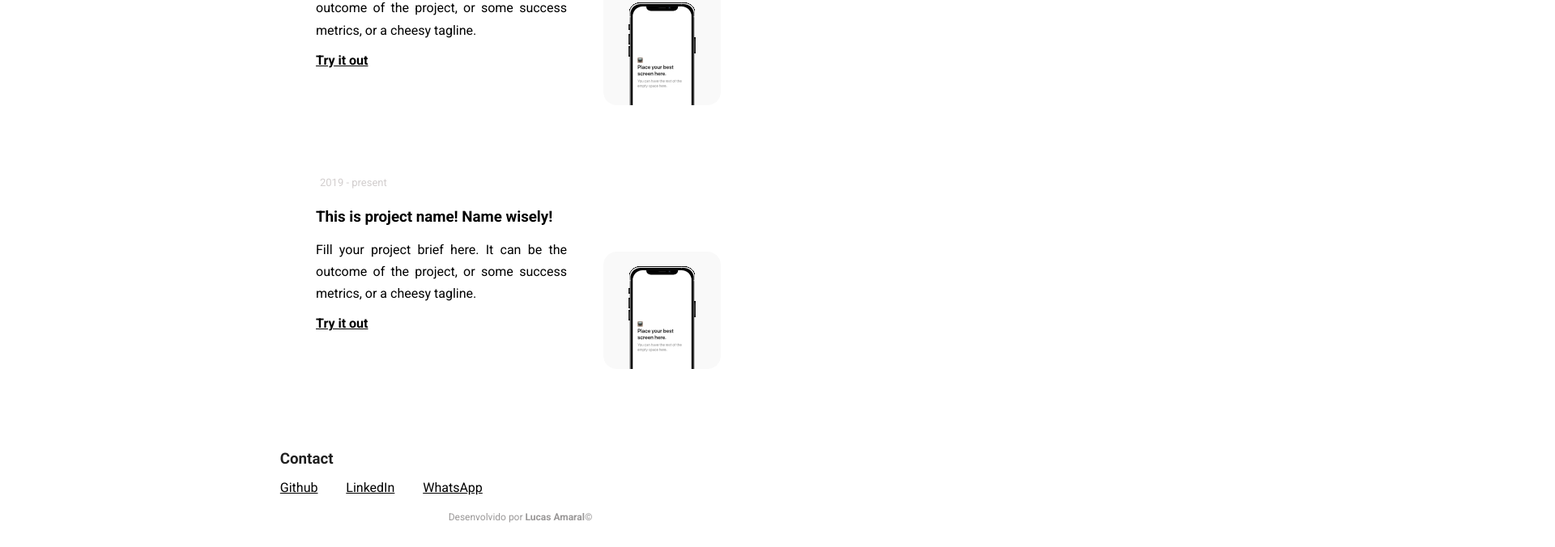
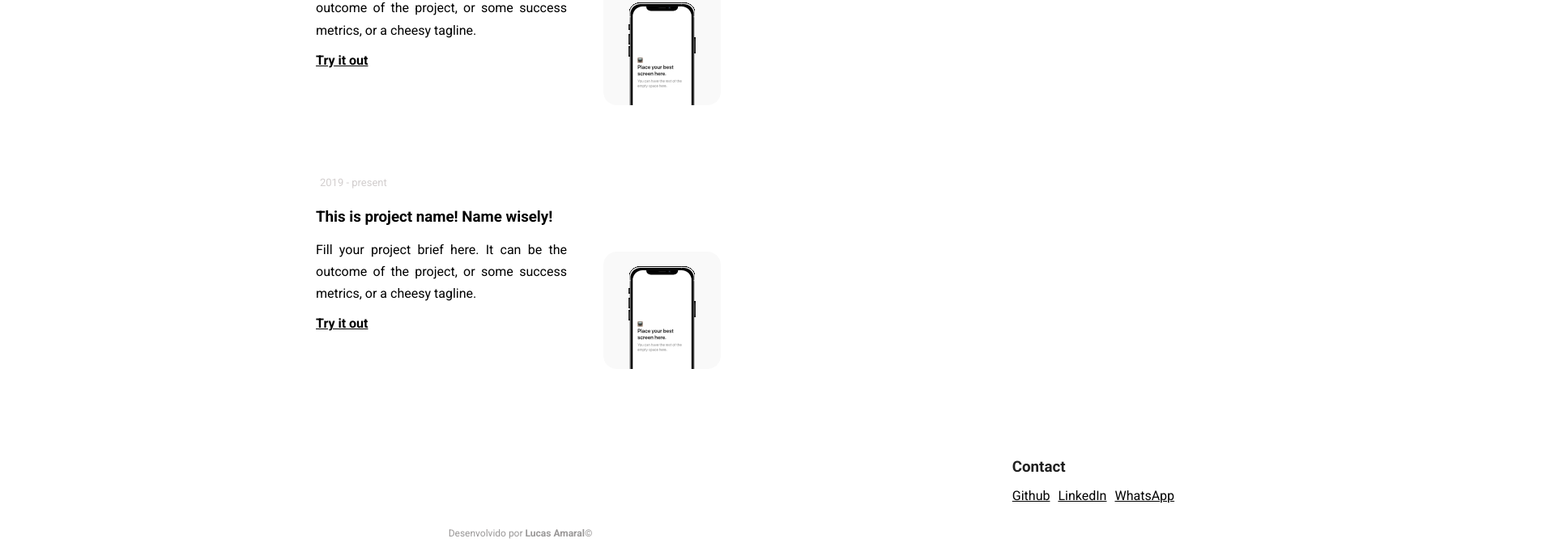
Before and after one commit to lucasamaraloliveira/portifolio, a React (Vite) app: page / in a window 1280 px wide. Shown: the part 1125-1801 px from the top of the page at 81% size, 1920 px wide, since content can reach past the window. Built offline with nearby package versions, Linux system fonts and the light colour scheme.

Commit message:
fix: bug fixed

```diff
--- a/src/components/layout/Footer/Footer.css
+++ b/src/components/layout/Footer/Footer.css
@@ -12,7 +12,7 @@
 
   /* background-color: gold; */
 
-  /* padding: 10px 64rem; */
+  padding: 10px 56.5rem;
   /* justify-content: center; */
   margin-bottom: 20px;
 }
@@ -57,9 +57,9 @@ footer {
 }
 
 @media (max-width: 1280px) {
-    .footer-color {
-        padding: 10px 21.3rem;
-      }
+  .footer-color {
+    padding: 10px 21.3rem;
+  }
 
   .social-media ul {
     gap: 10px;
```
